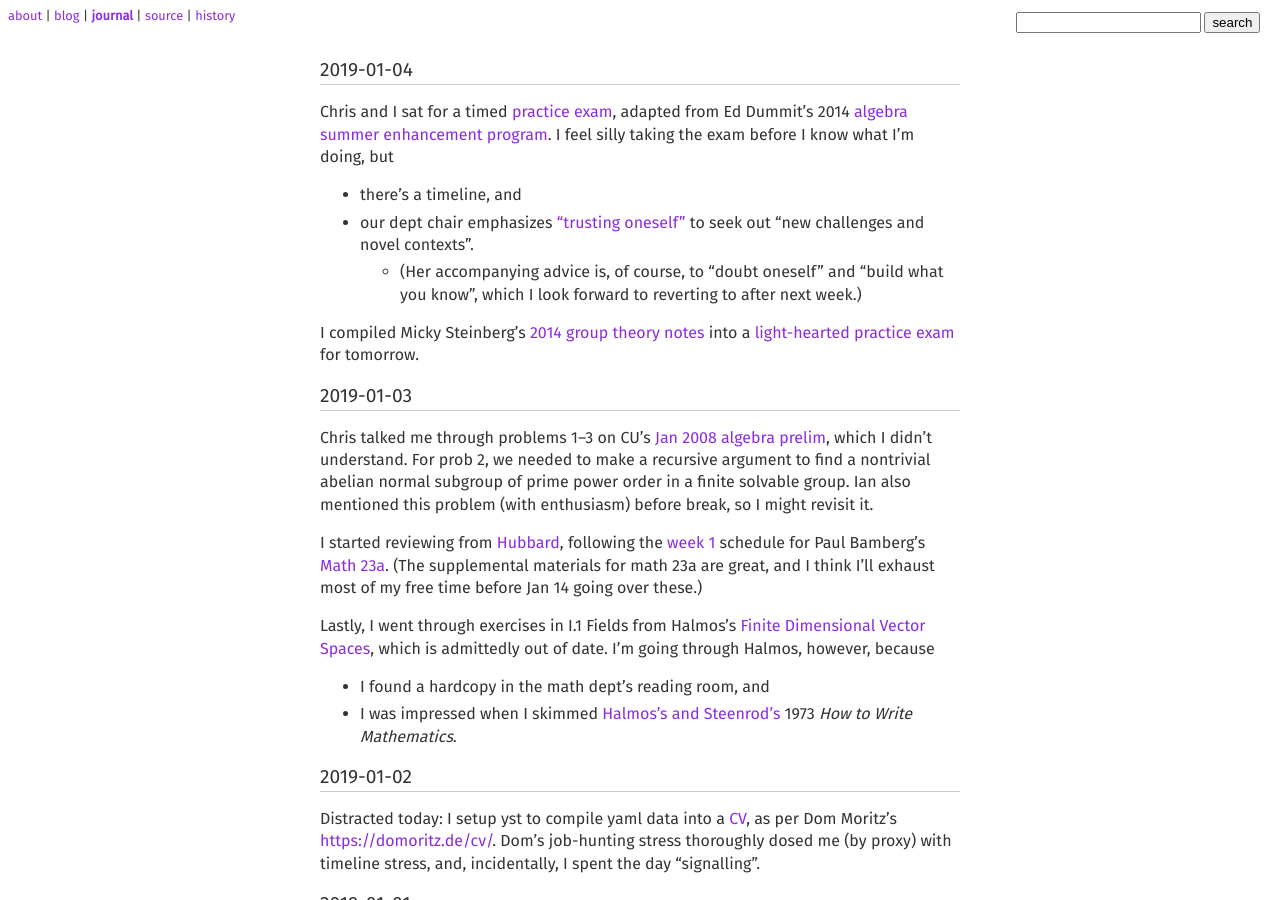
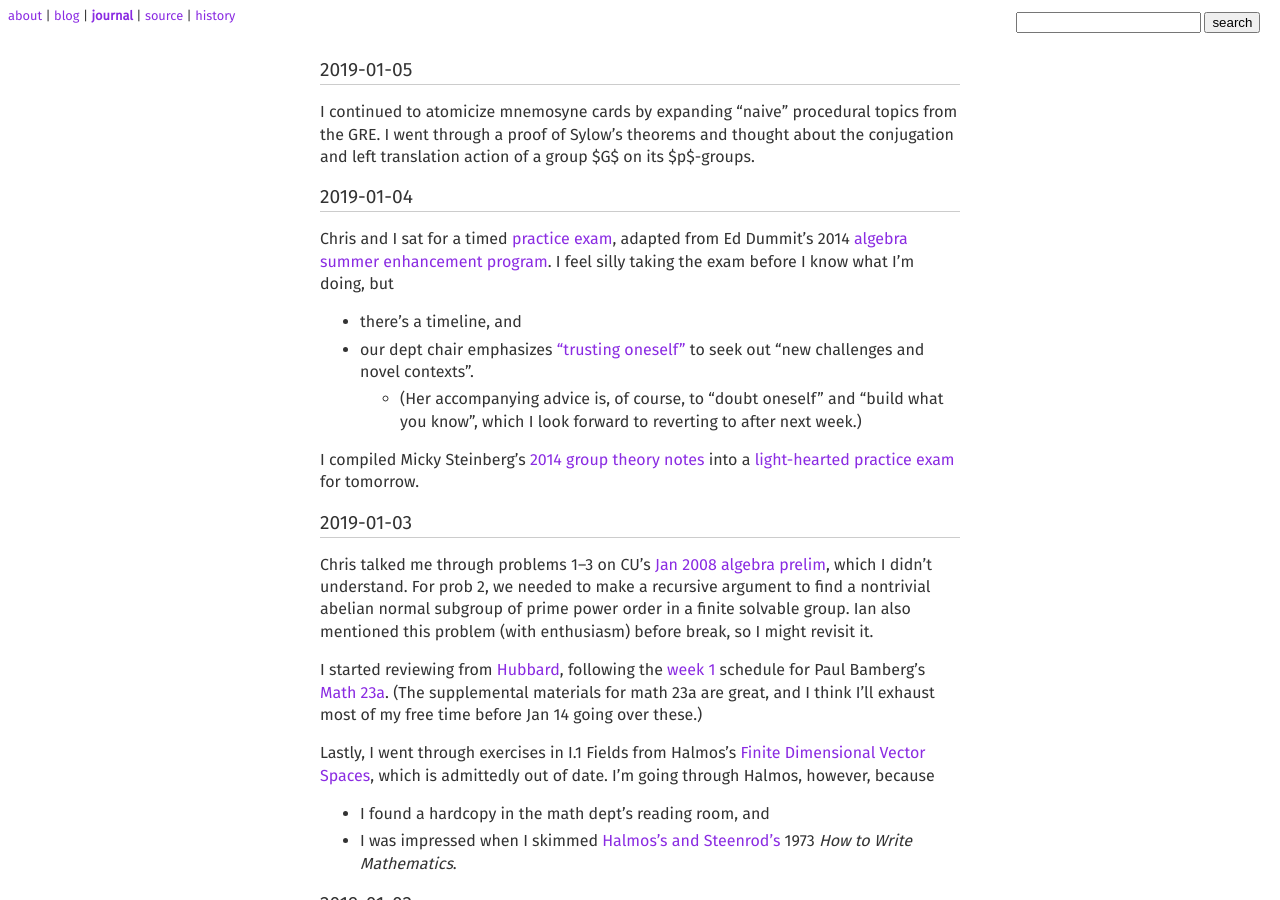
Before and after one commit to coltongrainger/journal, a Jekyll site: the page built from index.md, in a window 1280 px wide and 900 px high. Built offline with Jekyll 4.4.1, drawn with Linux system fonts in a browser that asks for light colours; our own code applies the rules of GitHub Pages for plain Markdown files.

```diff
--- a/index.md
+++ b/index.md
@@ -2,6 +2,14 @@
 title: journal
 author: Colton Grainger
 ---
+
+## 2019-01-05
+
+I continued to atomicize mnemosyne cards by expanding "naive" procedural topics from the GRE. I went through a proof of Sylow's theorems and thought about the conjugation and left translation action of a group $G$ on its $p$-groups.
+
+<!--
+I set up a [fact sheet for internship applications](https://github.com/coltongrainger/internships) this summer.
+-->
 
 ## 2019-01-04
 
```
